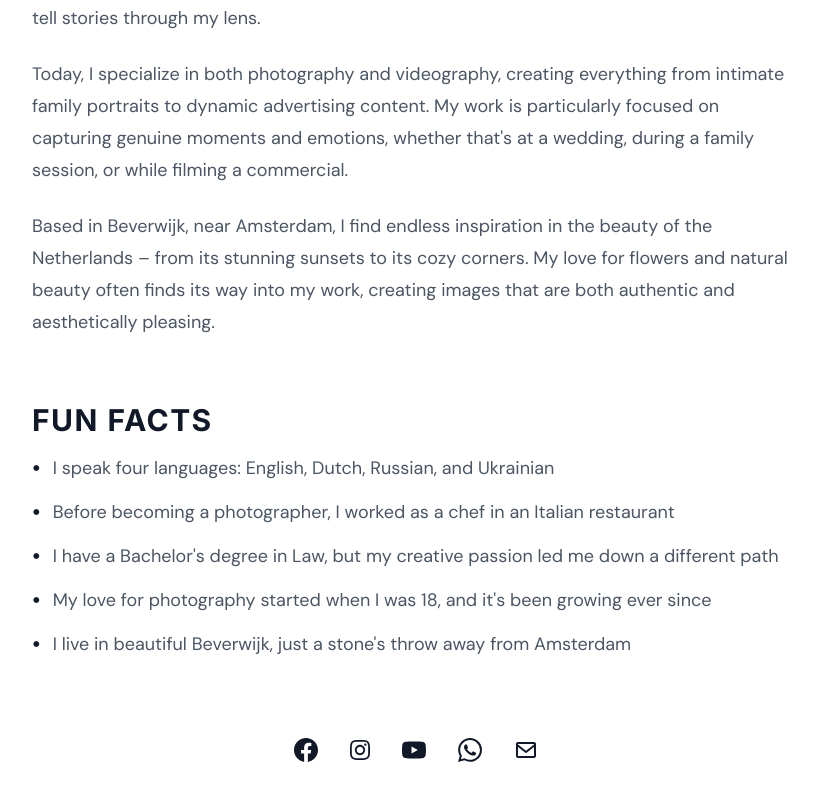
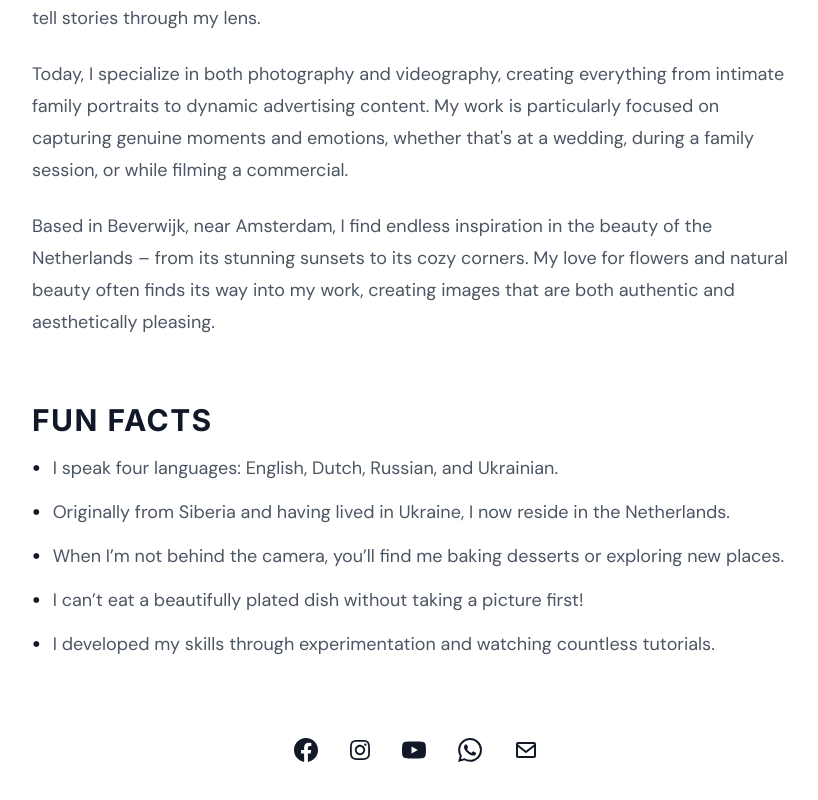
Before and after one commit to Qvatra/regina-studio, a Next.js app: page /about in a window 1280 px wide. Shown: the part 823-1623 px from the top of the page, without its empty margins (224-1042 px from the left). Built offline with nearby package versions, Linux system fonts and the light colour scheme.

Commit message:
small fixes

```diff
--- a/pages/about.tsx
+++ b/pages/about.tsx
@@ -3,11 +3,11 @@ import Image from "next/image";
 
 export default function About() {
   const funFacts = [
-    "I speak four languages: English, Dutch, Russian, and Ukrainian",
-    "Before becoming a photographer, I worked as a chef in an Italian restaurant",
-    "I have a Bachelor's degree in Law, but my creative passion led me down a different path",
-    "My love for photography started when I was 18, and it's been growing ever since",
-    "I live in beautiful Beverwijk, just a stone's throw away from Amsterdam"
+    "I speak four languages: English, Dutch, Russian, and Ukrainian.",
+    "Originally from Siberia and having lived in Ukraine, I now reside in the Netherlands.",
+    "When I’m not behind the camera, you’ll find me baking desserts or exploring new places.",
+    "I can’t eat a beautifully plated dish without taking a picture first!",
+    "I developed my skills through experimentation and watching countless tutorials."
   ];
 
   return (
--- a/pages/services.tsx
+++ b/pages/services.tsx
@@ -45,7 +45,7 @@ export default function Services() {
         {
           name: "Wedding Photography",
           description: "Comprehensive wedding day coverage capturing all the special moments, from preparation to reception.",
-          startingPrice: "€2,500",
+          startingPrice: "€2.500",
           priceDetails: "full day with edited photos"
         }
       ]
@@ -56,7 +56,7 @@ export default function Services() {
         {
           name: "Commercial Videos",
           description: "High-quality video production for business marketing, advertising, and social media campaigns.",
-          startingPrice: "€1,000",
+          startingPrice: "€1.000",
           priceDetails: "per minute of final video"
         },
         {
@@ -74,8 +74,8 @@ export default function Services() {
         {
           name: "Wedding Videography",
           description: "Cinematic wedding coverage that tells your love story, from the first look to the last dance.",
-          startingPrice: "€3,500",
-          priceDetails: "full day with edited film"
+          startingPrice: "€1.500 - €5.000",
+          priceDetails: "depending on the film length"
         },
         {
           name: "Family Story Videos",
```
